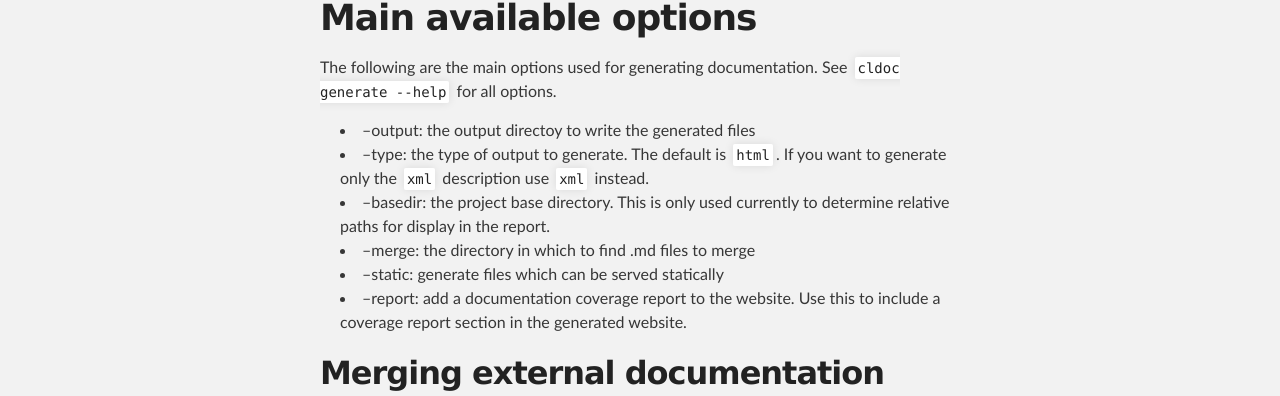
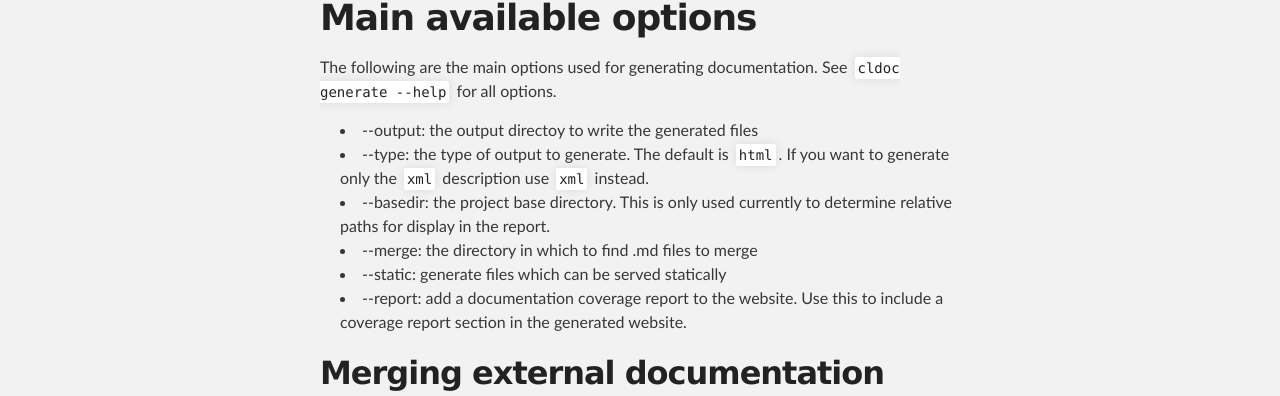
Before and after one commit to jessevdk/cldoc, a Jekyll site: the page built from generating.md, in a window 1280 px wide. Shown: the part 612-1008 px from the top of the page. Built offline with Jekyll 4.4.1, drawn with Linux system fonts in a browser that asks for light colours.

Commit message:
Escape double dash

```diff
--- a/generating.md
+++ b/generating.md
@@ -19,14 +19,14 @@ command arguments and are the C++ headers and sources of your project.
 The following are the main options used for generating documentation. See
 `cldoc generate --help` for all options.
 
-* --output: the output directoy to write the generated files
-* --type: the type of output to generate. The default is `html`. If you want
+* \-\-output: the output directoy to write the generated files
+* \-\-type: the type of output to generate. The default is `html`. If you want
   to generate only the `xml` description use `xml` instead.
-* --basedir: the project base directory. This is only used currently to determine
+* \-\-basedir: the project base directory. This is only used currently to determine
   relative paths for display in the report.
-* --merge: the directory in which to find .md files to merge
-* --static: generate files which can be served statically
-* --report: add a documentation coverage report to the website. Use this to
+* \-\-merge: the directory in which to find .md files to merge
+* \-\-static: generate files which can be served statically
+* \-\-report: add a documentation coverage report to the website. Use this to
   include a coverage report section in the generated website.
 
 ## Merging external documentation
```
